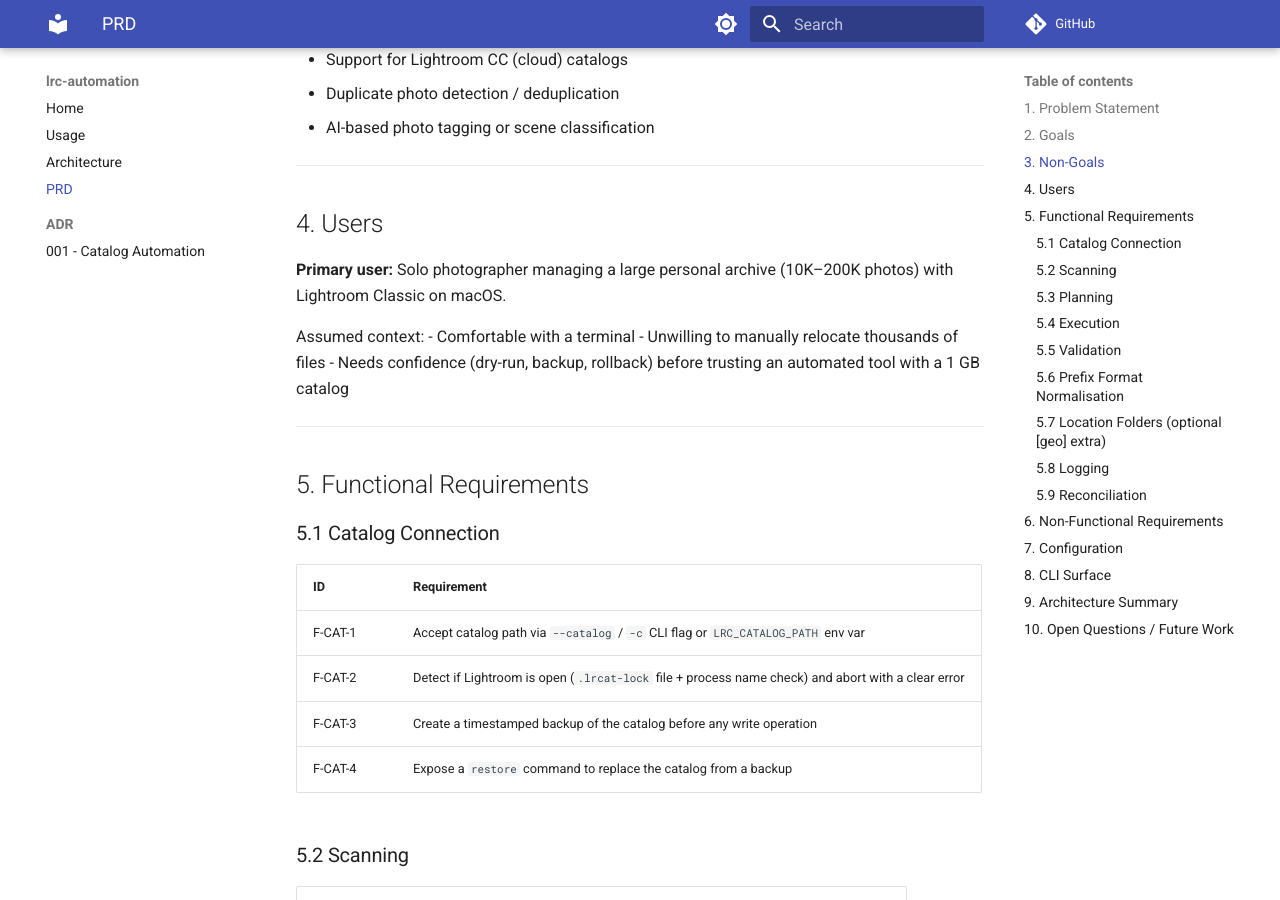
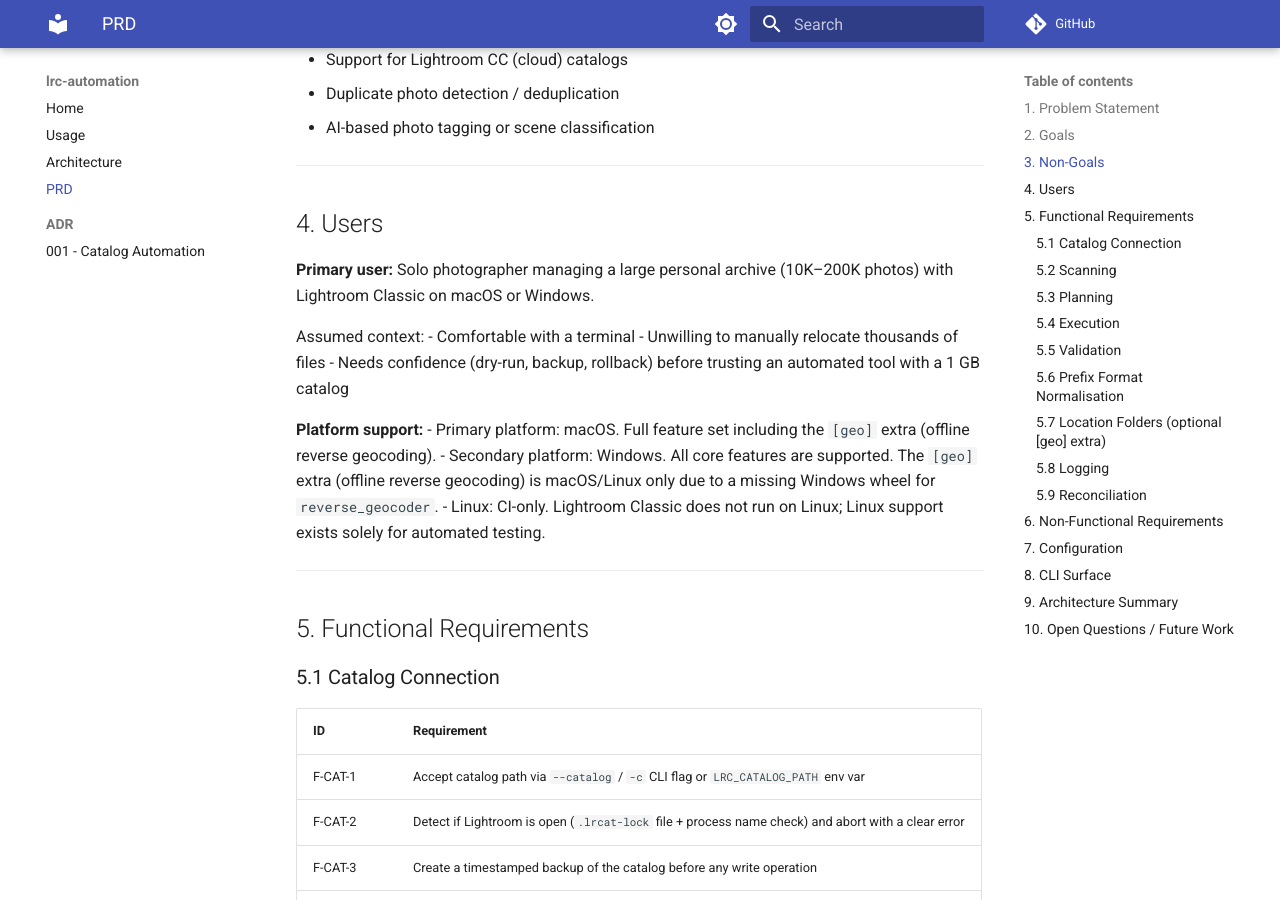
Before and after one commit to fjacquet/lrc-automation, an MkDocs documentation site: the page built from docs/prd.md, in a window 1280 px wide and 900 px high, scrolled down 1544 px. Built offline with MkDocs 1.6.1 and Material for MkDocs 9.7.7, drawn with Linux system fonts in a browser that asks for light colours; comment, search, counter and statistics services are not loaded; some of the changed text lies outside the part shown.

Commit message:
docs(04-03): update prd.md for Windows platform scope
- Name macOS and Windows as primary target platforms in Section 4
- Add platform support bullet list with geo-extra limitation note
- Update NF-3 to state macOS+Windows targets, Linux CI-only
- Mark OQ-5 (Windows path support) as Resolved in v0.6.0

```diff
--- a/docs/prd.md
+++ b/docs/prd.md
@@ -47,12 +47,17 @@ Lightroom Classic's Lua SDK provides no `moveToFolder()` API and cannot be used
 
 ## 4. Users
 
-**Primary user:** Solo photographer managing a large personal archive (10K–200K photos) with Lightroom Classic on macOS.
+**Primary user:** Solo photographer managing a large personal archive (10K–200K photos) with Lightroom Classic on macOS or Windows.
 
 Assumed context:
 - Comfortable with a terminal
 - Unwilling to manually relocate thousands of files
 - Needs confidence (dry-run, backup, rollback) before trusting an automated tool with a 1 GB catalog
+
+**Platform support:**
+- Primary platform: macOS. Full feature set including the `[geo]` extra (offline reverse geocoding).
+- Secondary platform: Windows. All core features are supported. The `[geo]` extra (offline reverse geocoding) is macOS/Linux only due to a missing Windows wheel for `reverse_geocoder`.
+- Linux: CI-only. Lightroom Classic does not run on Linux; Linux support exists solely for automated testing.
 
 ---
 
@@ -159,7 +164,7 @@ Assumed context:
 |----|------------|
 | NF-1 | All operations on the real catalog (92 K photos) must complete in < 5 minutes on typical hardware |
 | NF-2 | Offline-only — no network calls in the default or `[geo]` configurations |
-| NF-3 | Python 3.12+, tested on macOS; should work on Linux |
+| NF-3 | Python 3.12+; target platforms are macOS and Windows. Linux is supported as CI-only (Lightroom Classic does not run on Linux). |
 | NF-4 | Type-checked with mypy strict mode; linted with ruff |
 | NF-5 | Test coverage via pytest; no `unittest.mock` (use `pytest.MonkeyPatch`) |
 | NF-6 | The tool must never leave the catalog in a partially-updated state |
@@ -218,5 +223,5 @@ See [ADR-001](adr/001-lightroom-classic-catalog-automation.md) for the full desi
 | ~~OQ-2~~ | ~~Should the tool support renaming (stripping duplicate date prefixes)?~~ **Resolved:** duplicate-prefix removal and DDMMYYYY→YYMMDD normalisation both implemented in the scanner (F-SCAN-6, F-PREFIX-1…6). |
 | OQ-3 | Should a `--dry-run` flag on `apply` replace the separate `plan` command? |
 | OQ-4 | MCP server wrapper — expose `scan` and `plan` results to AI assistants? |
-| OQ-5 | Support for Windows paths (backslash separators in `AgLibraryFolder.pathFromRoot`)? |
+| ~~OQ-5~~ | ~~Support for Windows paths (backslash separators in `AgLibraryFolder.pathFromRoot`)?~~ **Resolved in v0.6.0:** full Windows support shipped. SQLite URI uses forward slashes (`as_posix()`), process detection uses `psutil`, and catalog auto-discovery supports `%USERPROFILE%\Pictures\Lightroom\`. |
 | OQ-6 | **Volume-offline handling** — should `validate` and `reconcile` skip roots whose `absolutePath` is not mounted, instead of reporting all their files as missing? |
```
